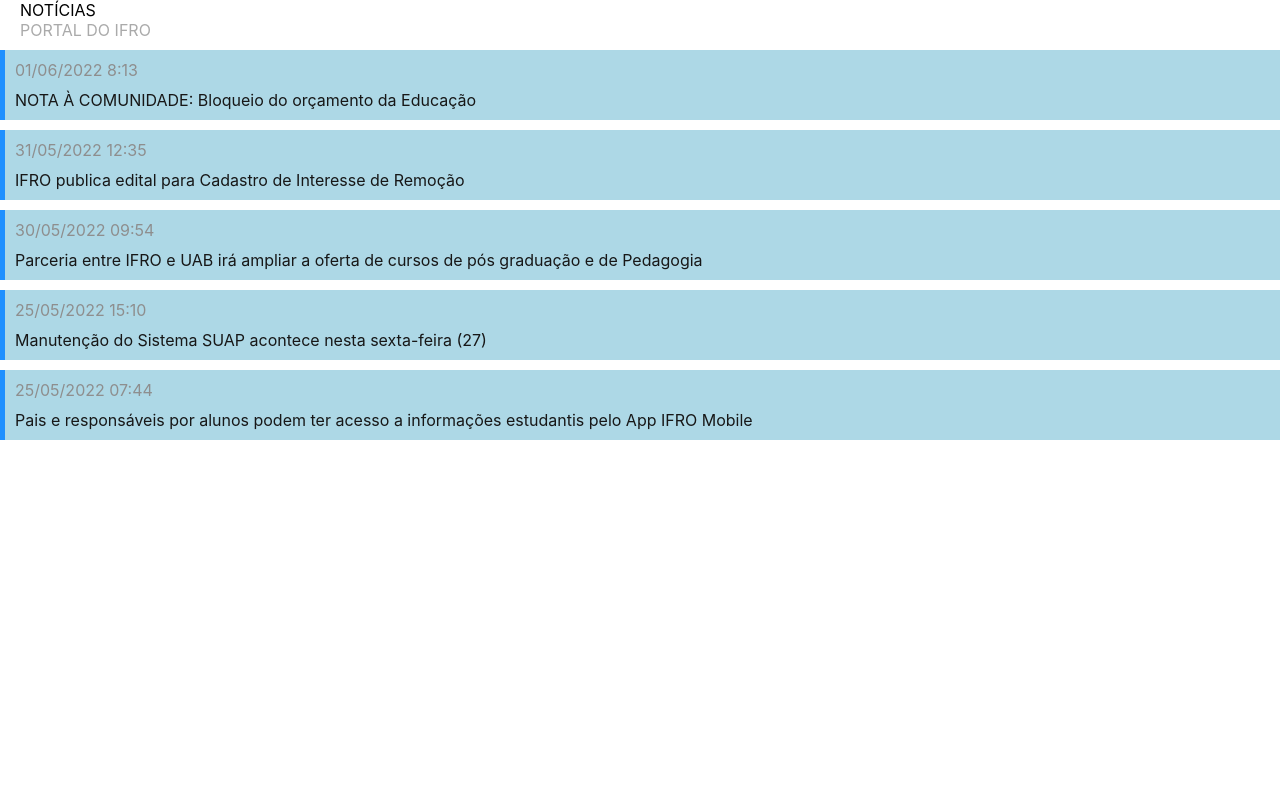
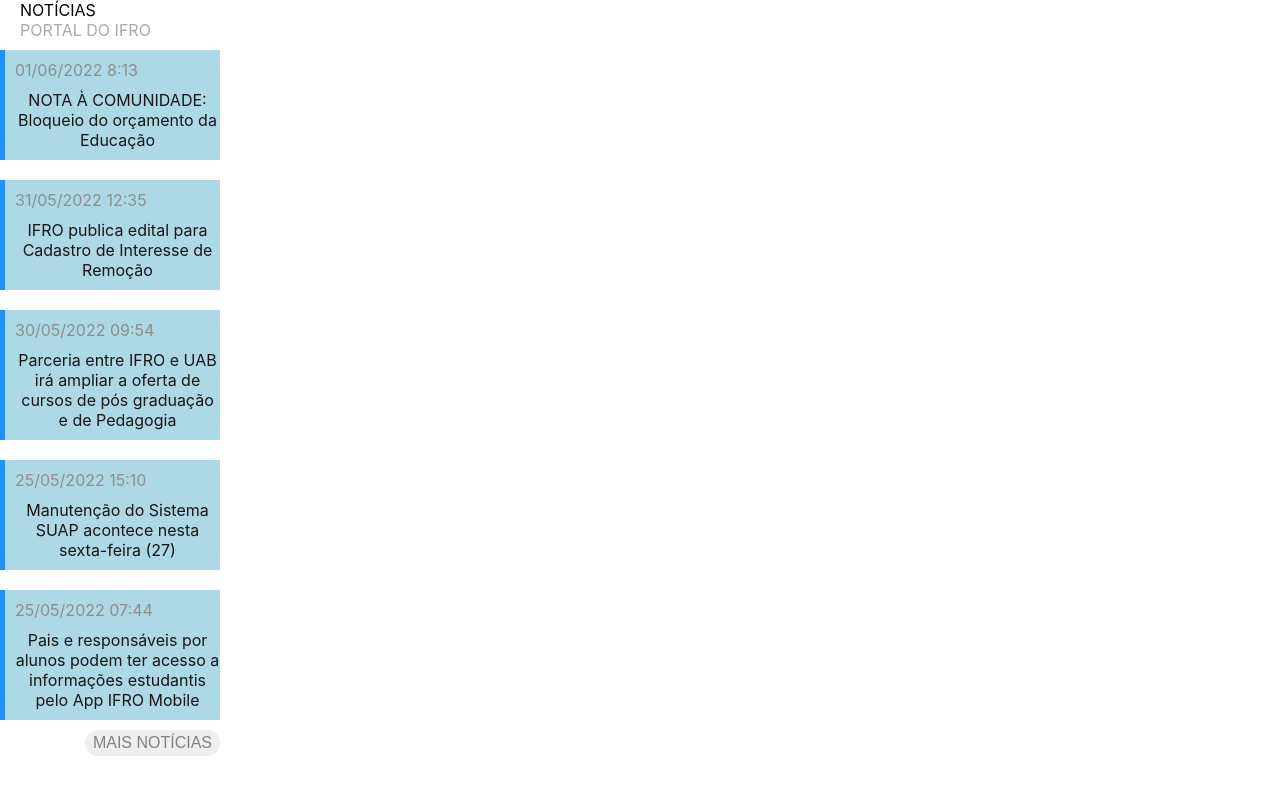
Before and after one commit to Alamartins/menu-suap, a React (Vite) app: page / in a window 1280 px wide. Shown: the top 794 px of the page. Built offline with nearby package versions, Linux system fonts and the light colour scheme; the HTML template or start-up script is replaced by a standard one.

Commit message:
Chamando botão Mais Noticia

```diff
--- a/src/App.css
+++ b/src/App.css
@@ -40,3 +40,8 @@
 button {
   font-size: calc(10px + 2vmin);
 }
+.container{
+  width: 220px;
+  display: flex;
+  flex-direction: column;
+}
--- a/src/App.jsx
+++ b/src/App.jsx
@@ -1,7 +1,7 @@
 import Title from './Title';
-import SayName from './SayName';
 import Noticia from './Noticia';
-
+import Button from './Button';
+import "./App.css";
 function App() {
     const lista_noticia =[
       {
@@ -27,11 +27,13 @@ function App() {
       },
     ]
     return(
-      <div>
+      <div className='container'>
       <Title />
       {lista_noticia.map((noticia)=>{
         return<Noticia horario={noticia.horario} desc={noticia.descricao}/>
       })}
+
+      <Button frase="MAIS NOTÍCIAS"/>
       </div>
     );
 }
--- a/src/SayName.jsx
+++ /dev/null
@@ -1,25 +0,0 @@
-import { useState } from "react";
-
-function SayName({props}){
-
-    const[nome, setNome] =useState();
-    function alteraNome(event){
-        setNome(event.target.value)
-    }
-    return(
-        <div>
-            <input type="text" onChange={alteraNome}/>
-
-            {nome && (
-                <>
-            <p>Bom dia {nome}</p>
-            <p>Outro parágrafo</p>
-
-            </>
-            )}
-        </div>
-
-    );
-}
-
-export default SayName ;
```
